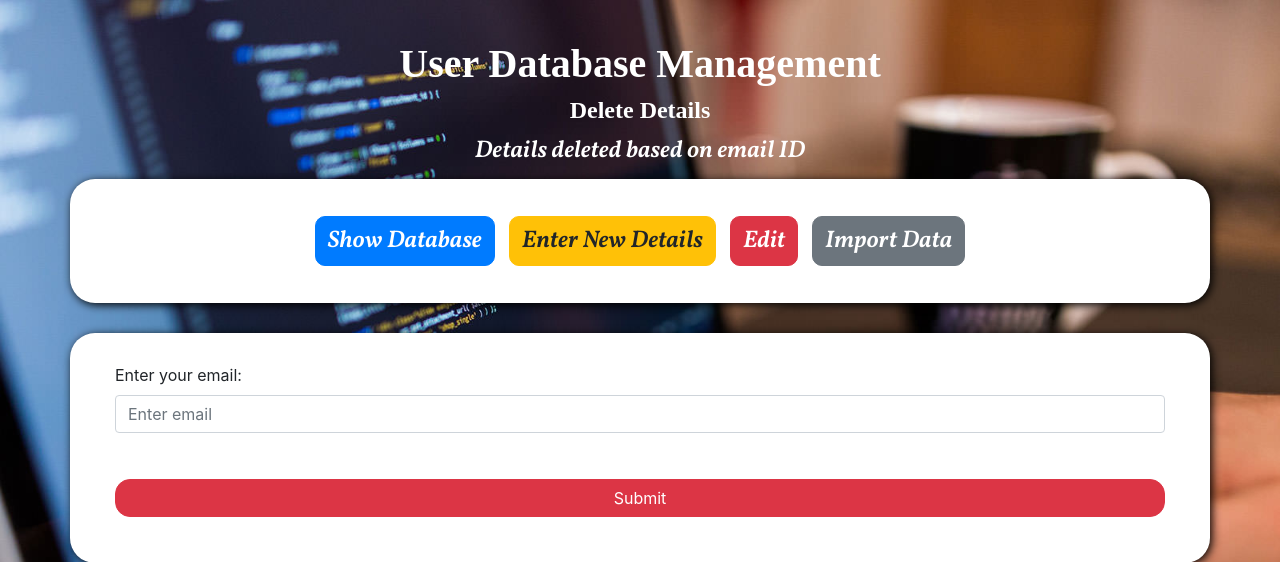
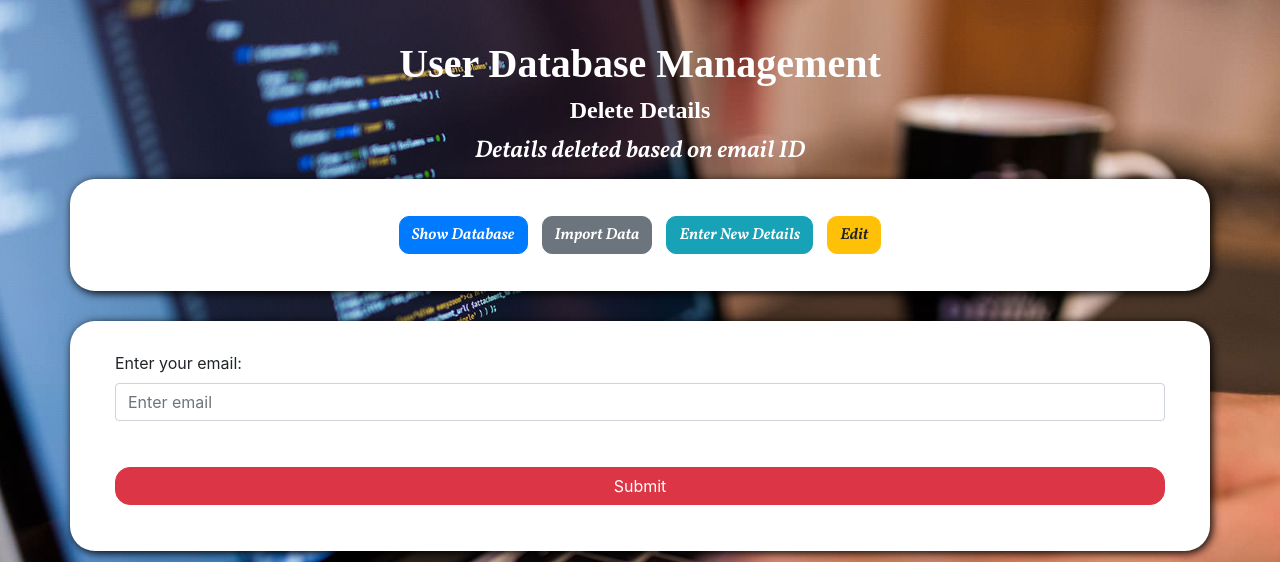
Before and after one commit to satwik-chowdary/userdb, a PHP site: page /delete.php in a window 1280 px wide. Shown: the top 562 px of the page. Run offline with PHP 8.4, Linux system fonts and the light colour scheme; data that the repository does not hold is empty; some web fonts are replaced.

Commit message:
fixed font issues

```diff
--- a/delete.php
+++ b/delete.php
@@ -76,19 +76,20 @@
       <div class="row justify-content-center">
 
         <div>
-          <a href='show.php'><button class="btn btn-primary" style="margin: 7px;border-radius:10px;font-family: 'Vollkorn', serif;font-size:24px;">Show Database</button></a>
+          <a href='show.php'><button class="btn btn-primary" style="margin: 7px;border-radius:10px;font-family: 'Vollkorn', serif;">Show Database</button></a>
+        </div>
+        <div>
+          <a href='import.php'><button class="btn btn-secondary" style="margin: 7px;border-radius:10px;font-family: 'Vollkorn', serif;">Import Data</button></a>
         </div>
 
         <div>
-          <a href='index.php'><button class="btn btn-warning" style="margin: 7px;border-radius:10px;font-family: 'Vollkorn', serif;font-size:24px;">Enter New Details</button></a>
+          <a href='index.php'><button class="btn btn-info" style="margin: 7px;border-radius:10px;font-family: 'Vollkorn', serif;">Enter New Details</button></a>
         </div>
 
         <div>
-          <a href="edit.php"><button class="btn btn-danger" style="margin: 7px;border-radius:10px;font-family: 'Vollkorn', serif;font-size:24px;">Edit</button></a>
+          <a href="edit.php"><button class="btn btn-warning" style="margin: 7px;border-radius:10px;font-family: 'Vollkorn', serif;">Edit</button></a>
         </div>
-        <div>
-          <a href='import.php'><button class="btn btn-secondary" style="margin: 7px;border-radius:10px;font-family: 'Vollkorn', serif;font-size:24px;">Import Data</button></a>
-        </div>
+
 
       </div>
     </div>
--- a/show.php
+++ b/show.php
@@ -44,7 +44,7 @@
 <body>
     <div id="backimg">
         <div class="container text-center justify-content-center align-middle" style="padding-top: 40px;padding-bottom: 10px;">
-            <h3 style="color:white; font-weight: 900;font-size: 40px;font-family: 'Vollkorn', serif;font-size:24px">User Database Management</h3>
+            <h3 style="color:white; font-weight: 900;font-size: 40px;font-family: 'Vollkorn', serif;">User Database Management</h3>
             <i style="color:white; font-weight: 900;font-family:'Vollkorn', serif;font-size:24px">Complete Database</i>
 
 
```
Also changed, not shown: edit.php (+4 -4 lines).
